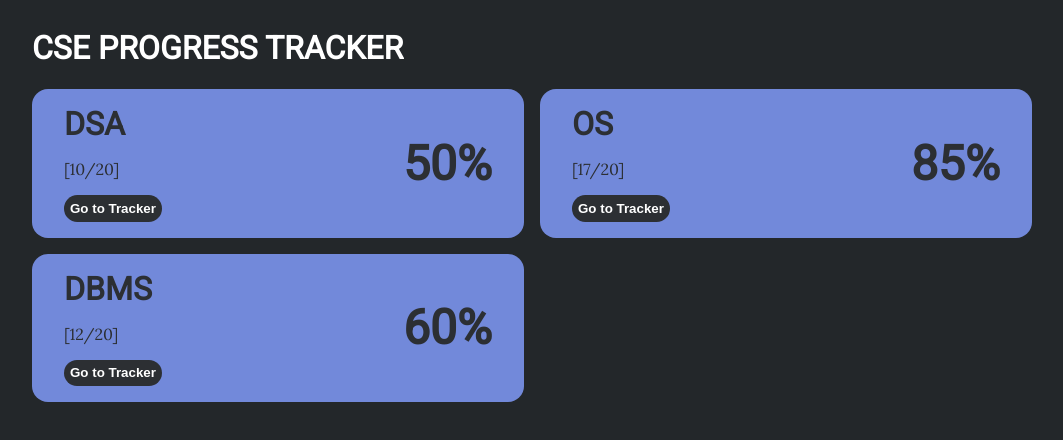
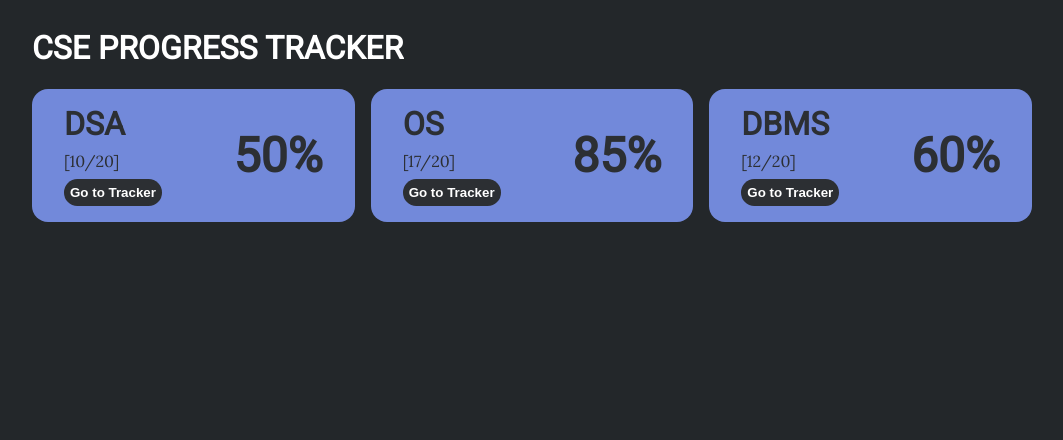
Before and after one commit to Saurja/Course-Progress-Tracker, a React (Create React App) app: page / in a window 1280 px wide. Shown: the top 440 px of the page, without its empty margins (108-1171 px from the left). Built offline with nearby package versions, Linux system fonts and the light colour scheme.

Commit message:
Three Column

```diff
--- a/src/styles/courses/courses.scss
+++ b/src/styles/courses/courses.scss
@@ -17,6 +17,10 @@
         margin: 0px;
         font-size: 2rem;
         font-weight: 900;
+    }
+
+    p {
+        margin: 0.5rem 0rem;
     }
 
     a {
@@ -48,8 +52,5 @@
         h2 {
             font-size: 1em;
         }
-        p {
-            margin: 0.5rem 0rem;
-        }
     }
 }
--- a/src/styles/courses/mainCourse.scss
+++ b/src/styles/courses/mainCourse.scss
@@ -1,7 +1,14 @@
 .all--courses {
     display: grid;
-    grid-template-columns: 1fr 1fr;
+    grid-template-columns: 1fr 1fr 1fr;
     grid-gap: 1em;
+}
+
+@media (max-width: 900px) {
+    .all--courses {
+        grid-template-columns: 1fr 1fr;
+        grid-gap: 0em;
+    }
 }
 
 @media (max-width: 700px) {
```
